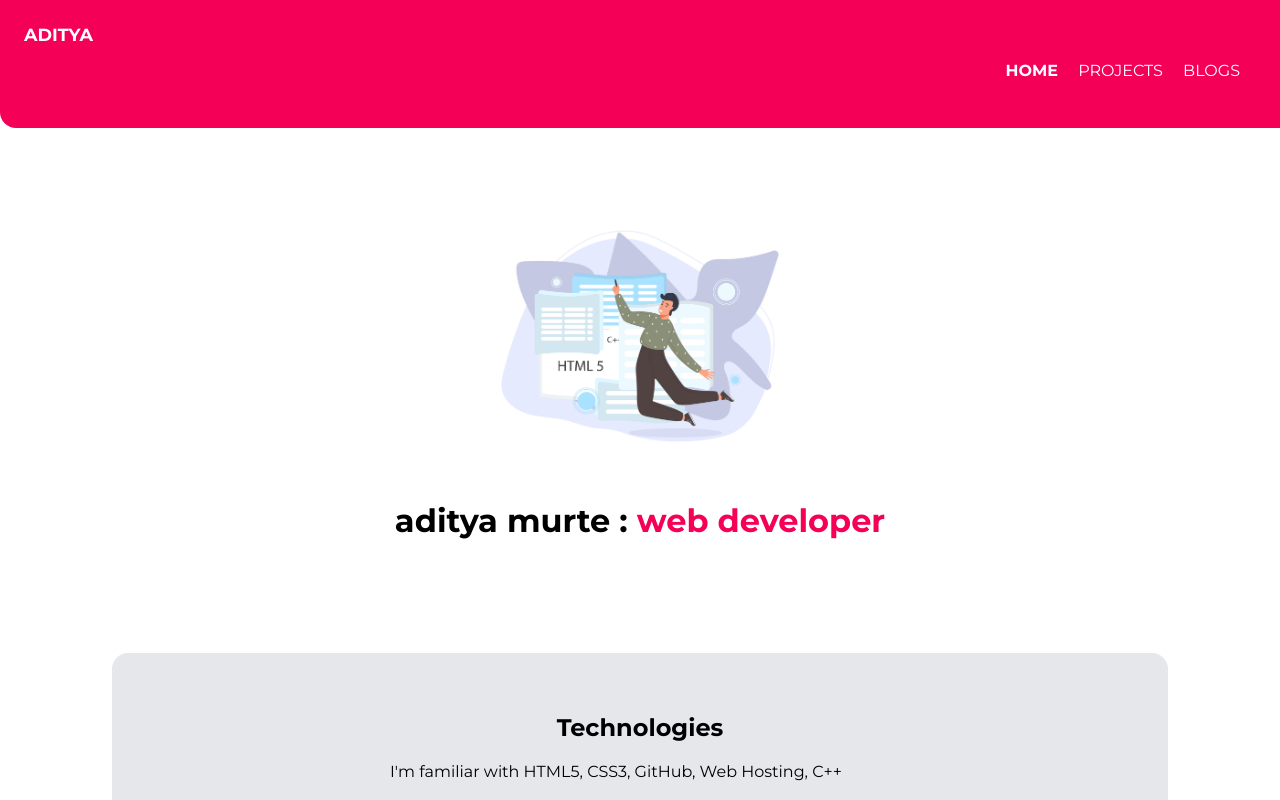
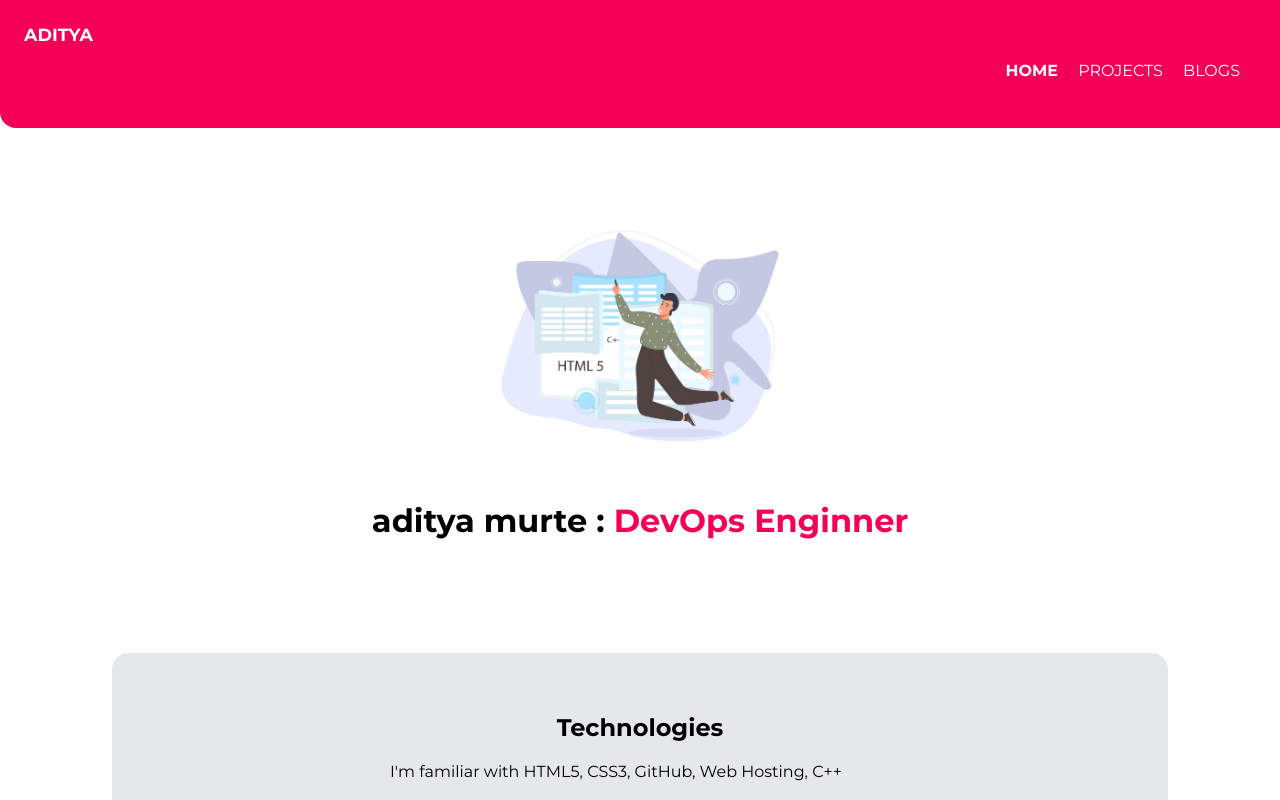
Before and after one commit to adityamurte/aditya-component-lib, a plain HTML site: page index.html in a window 1280 px wide. Shown: the top 800 px of the page. Drawn offline with Linux system fonts and the light colour scheme.

Commit message:
Update hero heading to reflect new title

```diff
--- a/index.html
+++ b/index.html
@@ -30,7 +30,7 @@
 
     <header class="hero">
         <img class="hero-img" src="images/hero2.jpg" alt="">
-        <h1 class="hero-heading">aditya murte : <span class="heading-inverted"> web developer</span></h1>
+        <h1 class="hero-heading">aditya murte : <span class="heading-inverted"> DevOps Enginner</span></h1>
     </header>
 
     <!-- section -->
```
